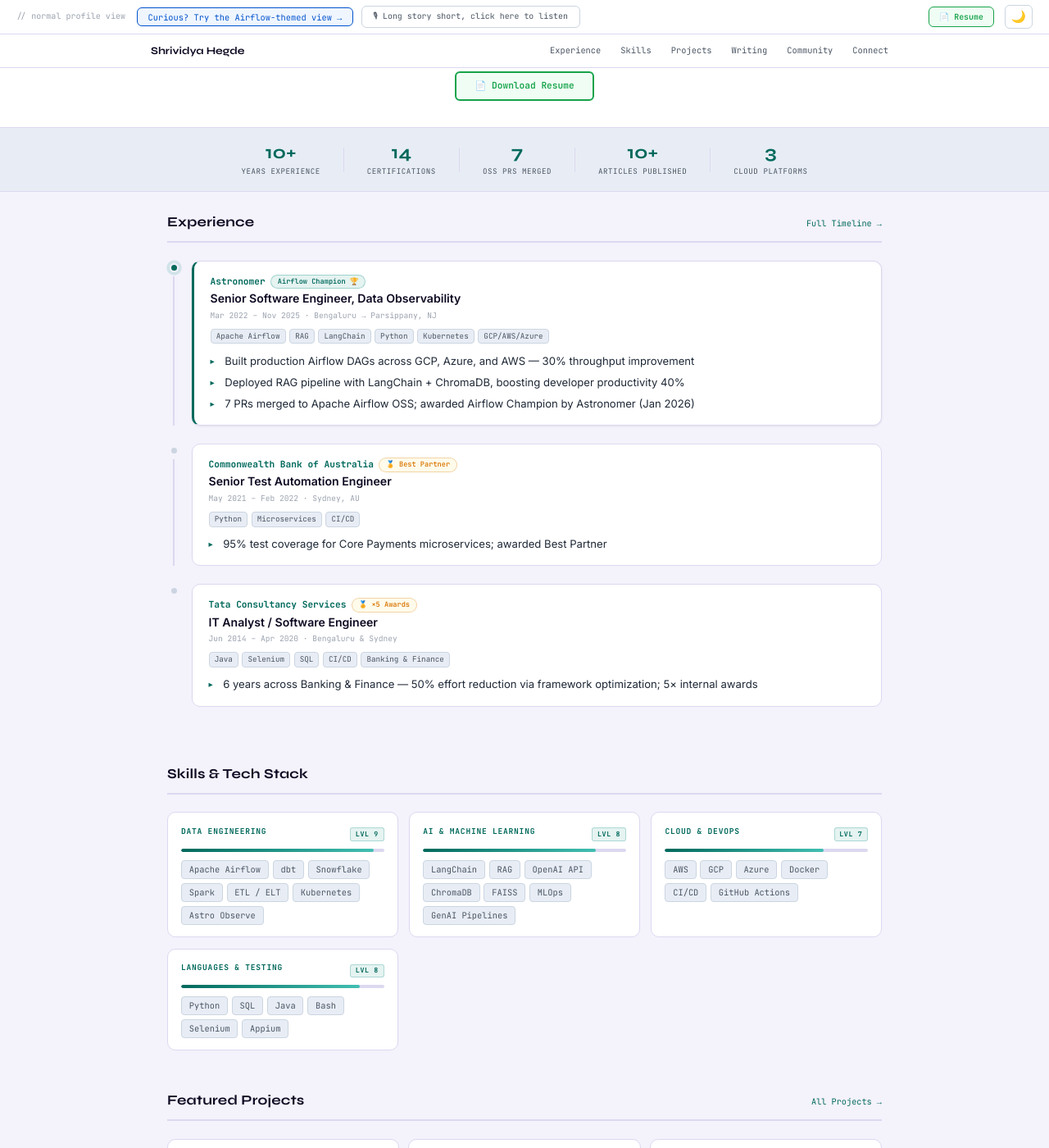
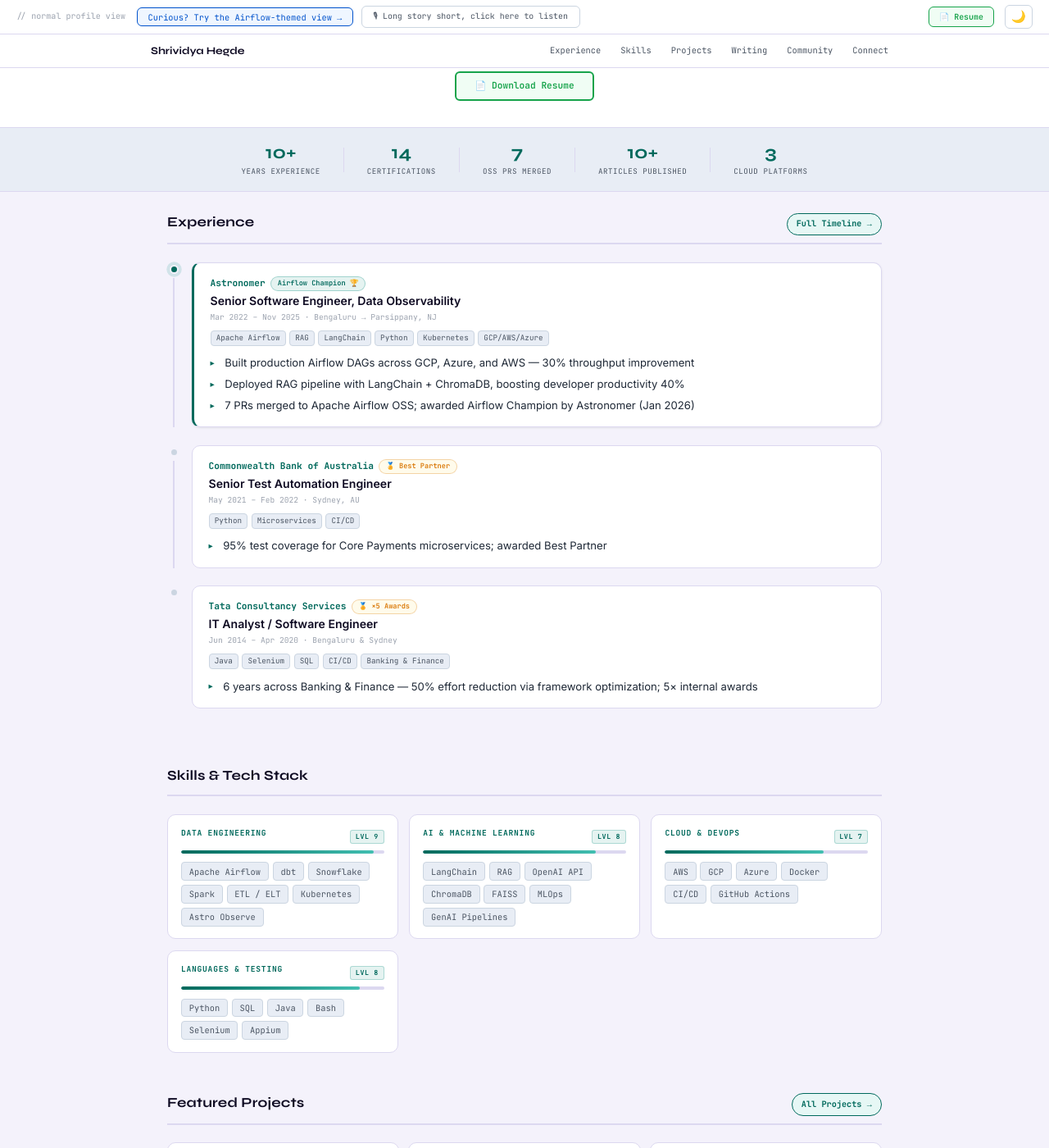
Before and after one commit to Shrividya/shrividya.github.io, a Jekyll site: the page built from index.html, in a window 1280 px wide and 1400 px high, scrolled down 471 px. Shown: the whole window at 82% size. Built offline with Jekyll 4.4.1, drawn with Linux system fonts in a browser that asks for light colours.

Commit message:
Update style.css

```diff
--- a/assets/css/style.css
+++ b/assets/css/style.css
@@ -1284,13 +1284,18 @@
 .n-section-cta {
   font-family: var(--mono);
   font-size: 0.64rem;
+  font-weight: 700;
   color: var(--accent-n);
+  background: var(--accent-n-bg);
+  border: 1px solid var(--accent-n);
+  border-radius: 20px;
+  padding: 0.3rem 0.7rem;
   text-decoration: none;
   white-space: nowrap;
   flex-shrink: 0;
-  transition: opacity 0.15s;
+  transition: opacity 0.15s, transform 0.15s;
 }
-.n-section-cta:hover { opacity: 0.75; }
+.n-section-cta:hover { opacity: 0.8; transform: translateX(2px); }
 .n-section-footer { display: flex; gap: 0.6rem; flex-wrap: wrap; margin-top: 1rem; }
 
 /* ══════════════════════════════════════
```
